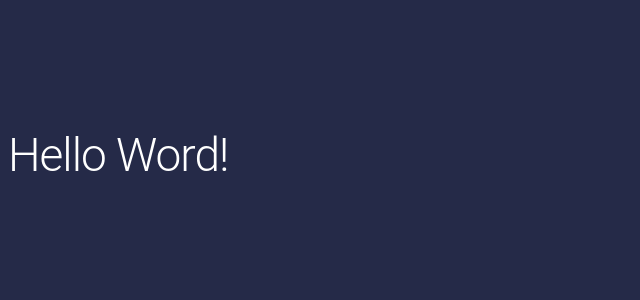
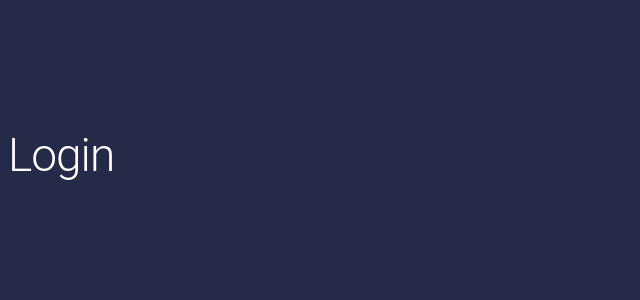
Before and after one commit to PdroKa/login-auth-firebase, a React (Vite) app: page /login in a window 1280 px wide. Shown: the top 300 px of the page, without its empty margins (0-640 px from the left). Built offline with nearby package versions, Linux system fonts and the light colour scheme.

Commit message:
Feat:Create authcontext and pages Pages: Login, SignUp, UserProfile

```diff
--- a/src/App.jsx
+++ b/src/App.jsx
@@ -1,8 +1,21 @@
+import { BrowserRouter, Route, Routes } from 'react-router-dom'
+import AuthProvider from './Context/authContext'
+import UserProfile from './Pages/UserProfile'
+import Login from './Pages/Login'
+import SignUp from './Pages/SignUp'
+
 function App() {
   return (
-    <>
-      <h1>Hello Word!</h1>
-    </>
+    <BrowserRouter>
+      <AuthProvider>
+        <Routes>
+          <Route path="/login" element={<Login />} />
+          <Route path="/signup" element={<SignUp />} />
+          <Route path="/" element={<UserProfile />} />
+          <Route path="*" element={<h1>Rota não encontrada</h1>} />
+        </Routes>
+      </AuthProvider>
+    </BrowserRouter>
   )
 }
 
--- /dev/null
+++ b/src/Context/authContext.jsx
@@ -0,0 +1,9 @@
+import { createContext } from 'react'
+
+const AuthContext = createContext()
+
+function AuthProvider({ children }) {
+  return <AuthContext.Provider>{children}</AuthContext.Provider>
+}
+
+export default AuthProvider
--- /dev/null
+++ b/src/Pages/Login/index.jsx
@@ -0,0 +1,5 @@
+function Login() {
+  return <h1>Login</h1>
+}
+
+export default Login
--- /dev/null
+++ b/src/Pages/SignUp/index.jsx
@@ -0,0 +1,5 @@
+function SignUp() {
+  return <h1>SignUp</h1>
+}
+
+export default SignUp
--- /dev/null
+++ b/src/Pages/UserProfile/index.jsx
@@ -0,0 +1,4 @@
+function UserProfile() {
+  return <h1>UserProfile</h1>
+}
+export default UserProfile
```
